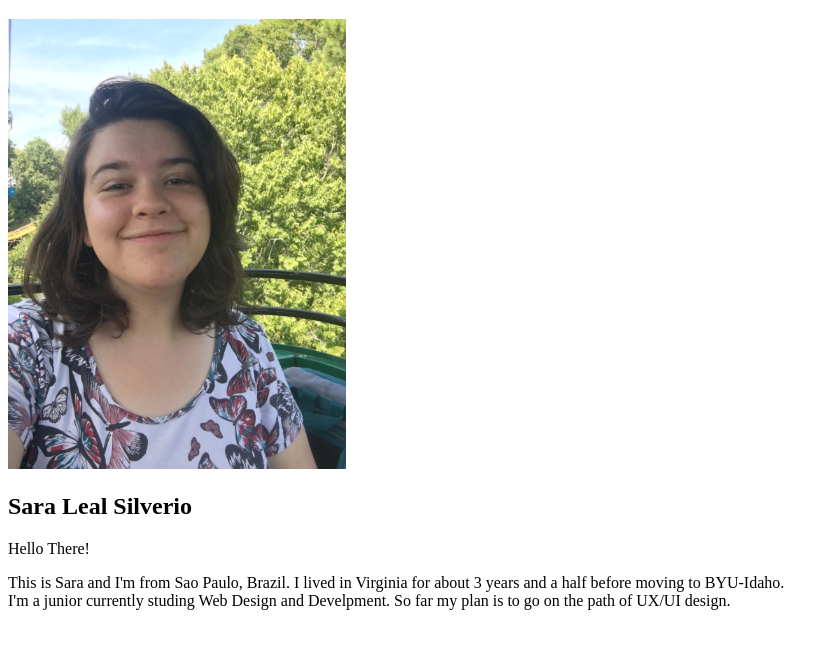
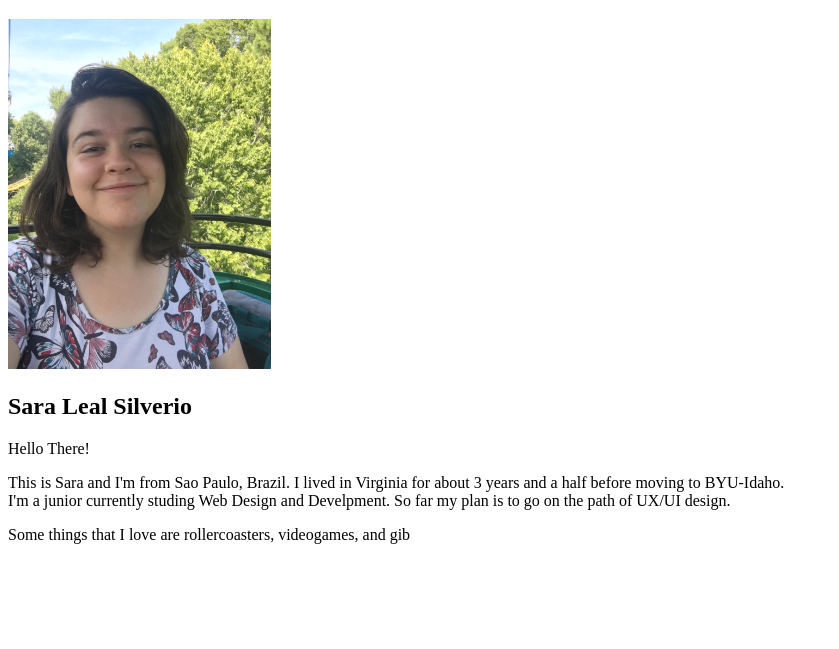
Before and after one commit to LealSilverio/wdd130, a plain HTML site: page aboutme/index.html in a window 1280 px wide. Shown: the part 61-710 px from the top of the page, without its empty margins (0-839 px from the left). Drawn offline with Linux system fonts and the light colour scheme.

Commit message:
added index page

```diff
--- a/aboutme/index.html
+++ b/aboutme/index.html
@@ -10,9 +10,10 @@
 
 <body>
     <h1>About Me</h1>
-    <img src="images/IMG_5345.JPG" alt="My Photo" height="450px" >
+    <img src="images/IMG_5345.JPG" alt="My Photo" height="350px" >
     <h2>Sara Leal Silverio</h2>
     <p>Hello There!</p>
     <p>This is Sara and I'm from Sao Paulo, Brazil. I lived in Virginia for about 3 years and a half before moving to BYU-Idaho.<br>I'm a junior currently studing Web Design and Develpment. So far my plan is to go on the path of UX/UI design. </p>
+    <p>Some things that I love are rollercoasters, videogames, and gib</p>
 </body>
 </html>
```
Also changed, not shown: index.html (added, +12 -0 lines).
